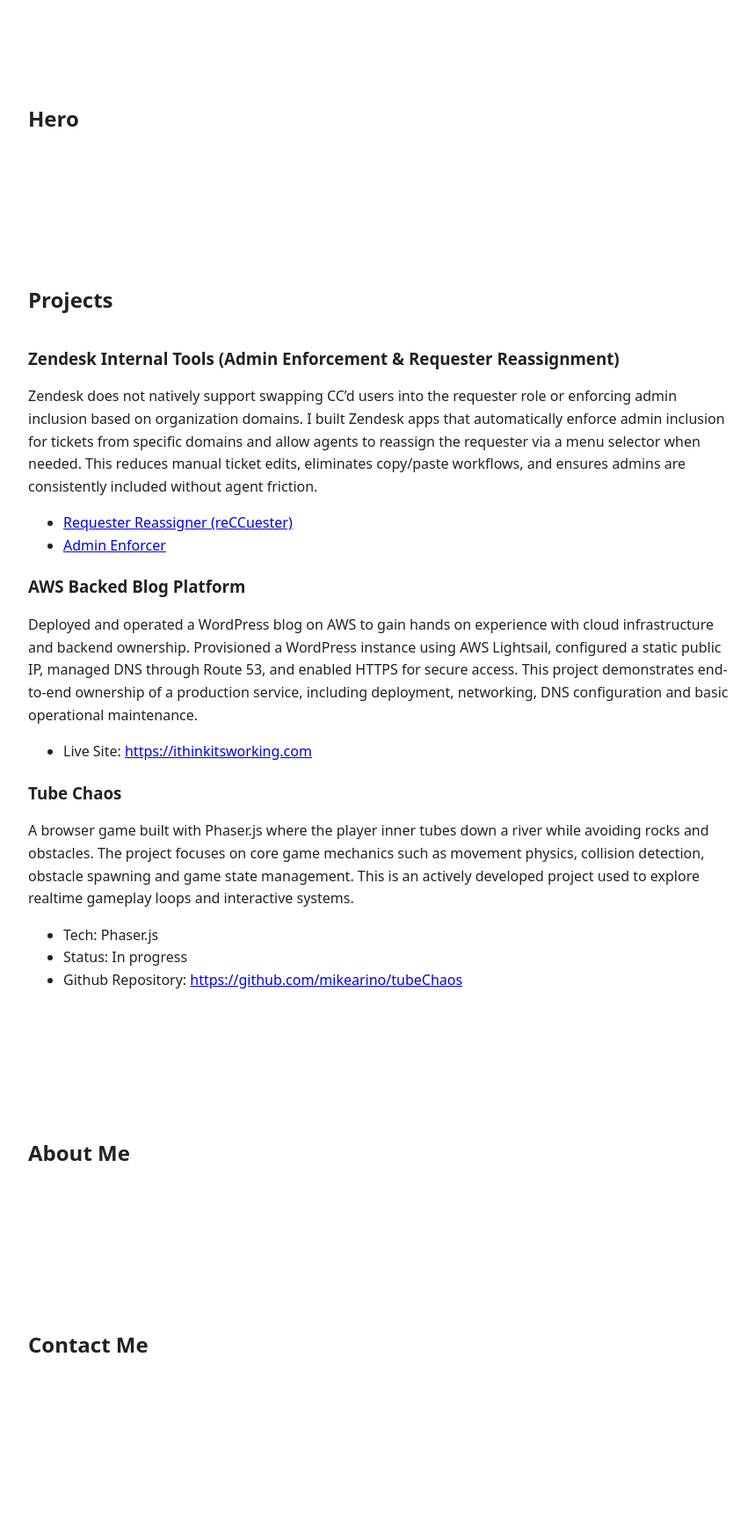
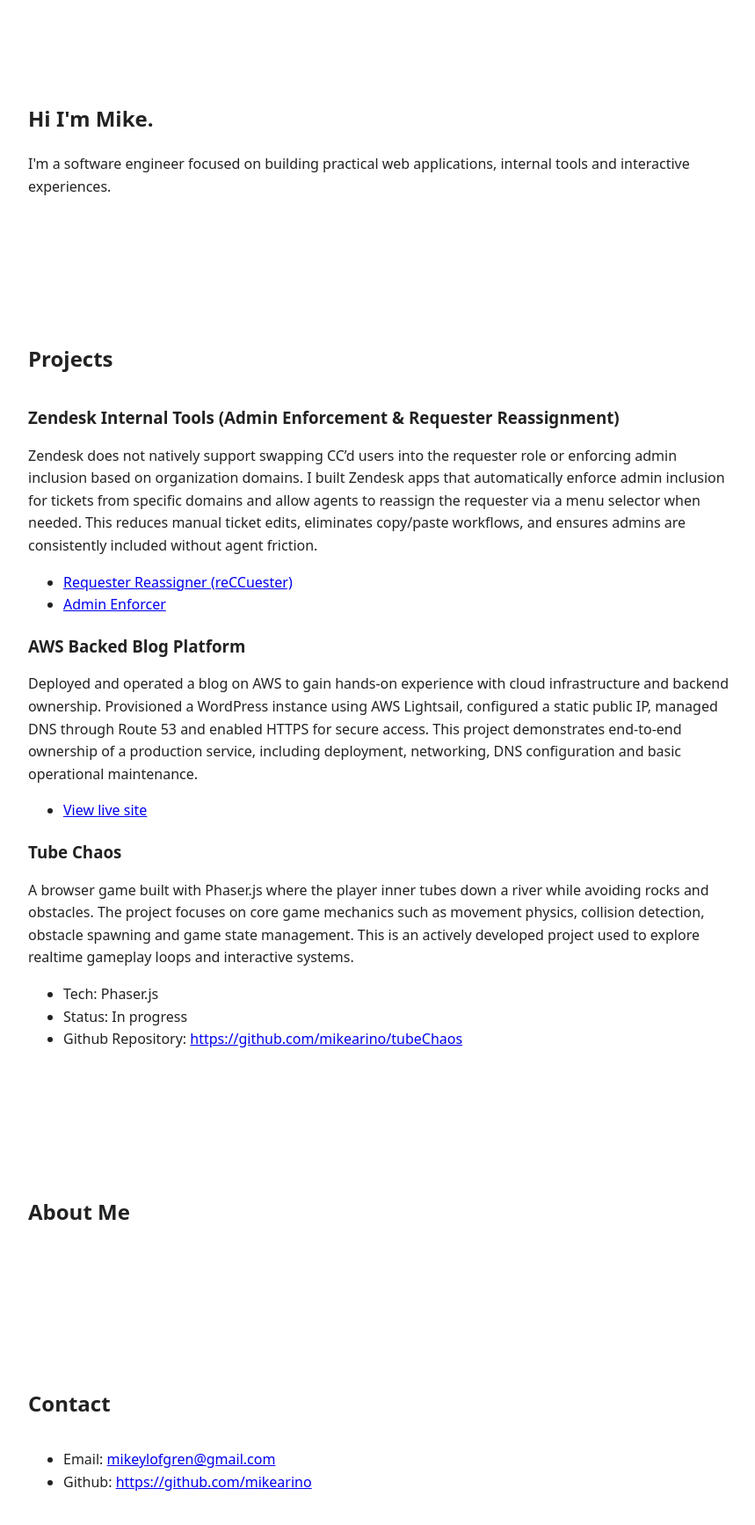
Before and after one commit to mikearino/portfolio-2025, a React (Vite) app: page / in a window 1280 px wide. Shown: the top 1734 px of the page at 88% size, without its empty margins (208-1067 px from the left). Before the commit the page ends 1676 px from the top, so only its background shows below. Built offline with nearby package versions, Linux system fonts and the light colour scheme.

Commit message:
add in projects

```diff
--- a/src/components/sections/Contact.jsx
+++ b/src/components/sections/Contact.jsx
@@ -3,7 +3,15 @@
 const Contact = () => {
   return (
     <section>
-      <h2>Contact Me</h2>
+      <h2>Contact</h2>
+      <ul>
+        <li>
+            Email: <a href="mailto:mikeylofgren@gmail.com">mikeylofgren@gmail.com</a>
+        </li>
+        <li>
+            Github: <a href="https://github.com/mikearino">https://github.com/mikearino</a>
+        </li>
+      </ul>
     </section>
   )
 }
--- a/src/components/sections/Hero.jsx
+++ b/src/components/sections/Hero.jsx
@@ -3,7 +3,11 @@
 const Hero = () => {
   return (
     <section>
-      <h1>Hero</h1>
+      <h1>Hi I'm Mike.</h1>
+      <p>
+        I'm a software engineer focused on building practical web applications, internal tools and
+        interactive experiences.
+      </p>
     </section>
   )
 }
--- a/src/components/sections/Projects.jsx
+++ b/src/components/sections/Projects.jsx
@@ -21,11 +21,11 @@
             <article>
             <h3>AWS Backed Blog Platform</h3>
               <p>
-                Deployed and operated a WordPress blog on AWS to gain hands on experience with cloud infrastructure and backend ownership. Provisioned a WordPress instance using AWS Lightsail, configured a static public IP, managed DNS through Route 53, and enabled HTTPS for secure access. This project demonstrates end-to-end ownership of a production service, including deployment, networking, DNS configuration and basic operational maintenance.
+                Deployed and operated a blog on AWS to gain hands-on experience with cloud infrastructure and backend ownership. Provisioned a WordPress instance using AWS Lightsail, configured a static public IP, managed DNS through Route 53 and enabled HTTPS for secure access. This project demonstrates end-to-end ownership of a production service, including deployment, networking, DNS configuration and basic operational maintenance.
               </p>
                 <ul>
                   <li>
-                    Live Site: <a href="https://ithinkitsworking.com">https://ithinkitsworking.com</a>
+                    <a href="https://ithinkitsworking.com">View live site</a>
                   </li>
                 </ul>
             </article>
```
